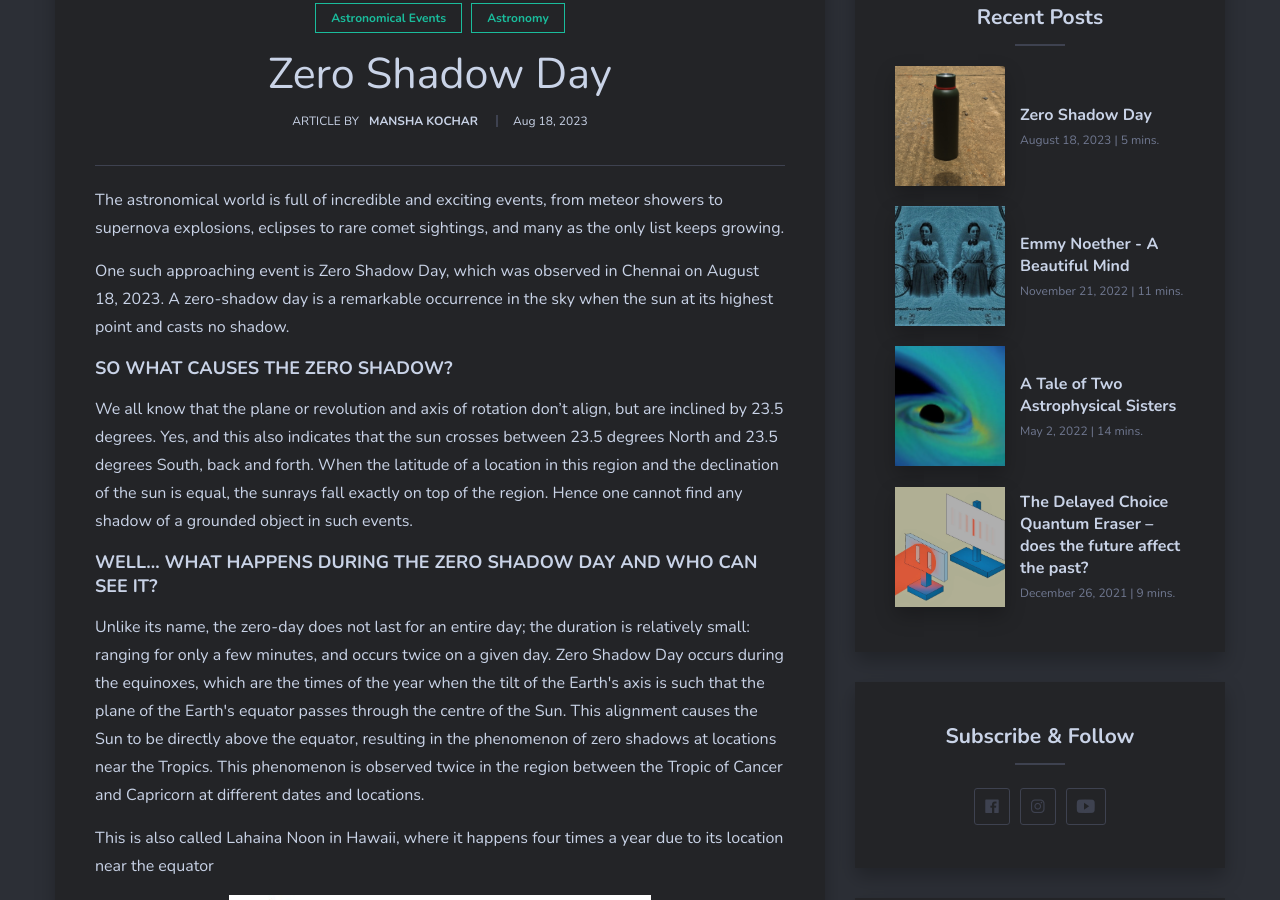
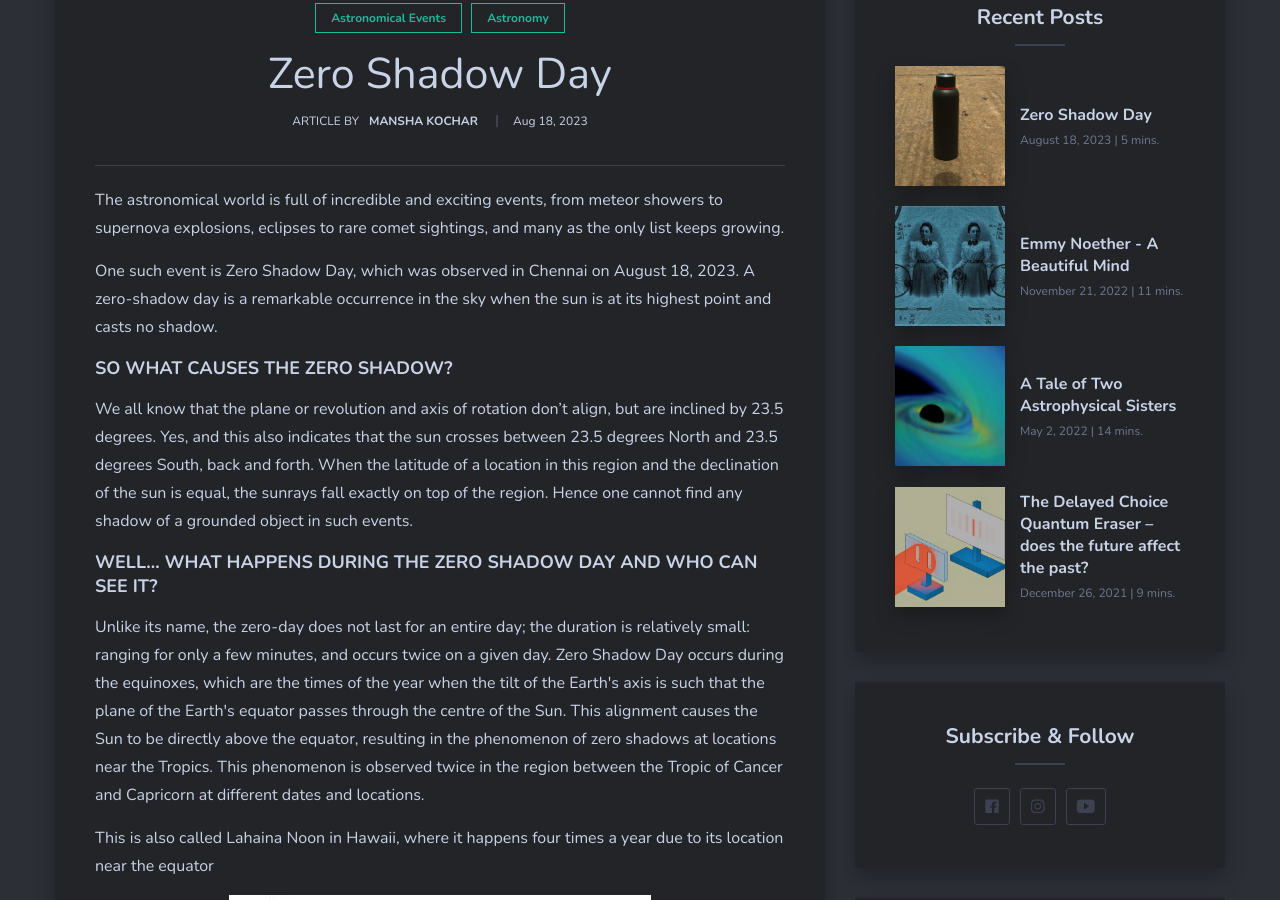
Before and after one commit to HorizonIITM/HorizonIITM.github.io, a Jekyll site: the page built from _posts/2023-08-18-zeroshadow.md, in a window 1280 px wide and 900 px high, scrolled down 762 px. Built offline with Jekyll 4.4.1, drawn with Linux system fonts in a browser that asks for light colours; nearby versions of some CDN libraries; formulas are drawn with MathJax 3; comment, search, counter and statistics services are not loaded.

Commit message:
Update 2023-08-18-zeroshadow.md

```diff
--- a/_posts/2023-08-18-zeroshadow.md
+++ b/_posts/2023-08-18-zeroshadow.md
@@ -9,7 +9,7 @@ author: Mansha Kochar
 ---
 
 <p>The astronomical world is full of incredible and exciting events, from meteor showers to supernova explosions, eclipses to rare comet sightings, and many as the only list keeps growing.</p>
-<p>One such approaching event is Zero Shadow Day, which was observed in Chennai on August 18, 2023. A zero-shadow day is a remarkable occurrence in the sky when the sun at its highest point and casts no shadow.</p>
+<p>One such event is Zero Shadow Day, which was observed in Chennai on August 18, 2023. A zero-shadow day is a remarkable occurrence in the sky when the sun is at its highest point and casts no shadow.</p>
 <h5 id="so-what-causes-the-zero-shadow"><a name="_skp64z34l2ki"></a><strong>SO WHAT CAUSES THE ZERO SHADOW?</strong></h5>
 <p>We all know that the plane or revolution and axis of rotation don’t align, but are inclined by 23.5 degrees. Yes, and this also indicates that the sun crosses between 23.5 degrees North and 23.5 degrees South, back and forth. When the latitude of a location in this region and the declination of the sun is equal, the sunrays fall exactly on top of the region. Hence one cannot find any shadow of a grounded object in such events. </p>
 <h5 id="well-what-happens-during-the-zero-shadow-day-and-who-can-see-it"><a name="_dt5qd5613abw"></a><strong>WELL… WHAT HAPPENS DURING THE ZERO SHADOW DAY AND WHO CAN SEE IT?</strong></h5>
```
